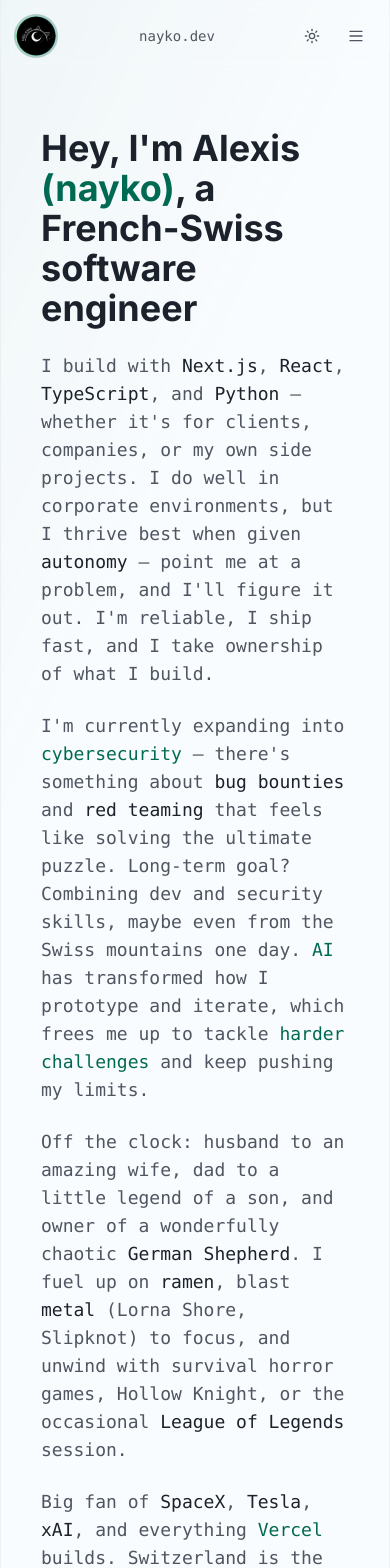
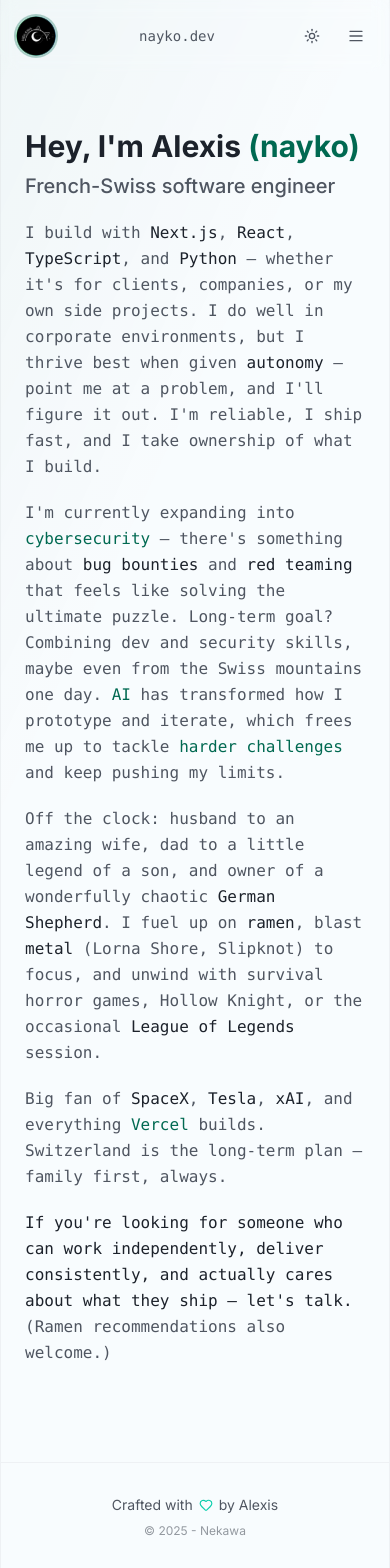
Before and after one commit to BakeNayk0/alexis-portfolio, a Next.js app: page /about in a window 390 px wide. Shown: the top 1568 px of the page. Built offline with nearby package versions, Linux system fonts and the light colour scheme.

Commit message:
fix: enhance about page UX for mobile
Improve title layout and add responsive styling for better mobile UX.

#VERCEL_SKIP

Co-authored-by: Nayk0 <9078122+BakeNayk0@users.noreply.github.com>

```diff
--- a/app/about/page.tsx
+++ b/app/about/page.tsx
@@ -1,12 +1,17 @@
 const About = () => {
   return (
-    <div className="flex flex-col h-full lg:flex-row px-6 gap-8">
-      <div className="px-2 max-w-3xl text-muted-foreground gap-6 text-lg flex w-full flex-col order-last lg:order-first font-mono">
-        <h1 className="text-4xl md:text-5xl text-foreground font-bold font-sans text-balance">
-          Hey, I'm Alexis <span className="text-primary">(nayko)</span>, a French-Swiss software engineer
-        </h1>
+    <div className="flex flex-col h-full lg:flex-row px-4 sm:px-6 lg:px-8 gap-8 max-w-4xl mx-auto">
+      <div className="text-muted-foreground gap-5 sm:gap-6 text-base sm:text-lg flex w-full flex-col font-mono">
+        <div className="space-y-2">
+          <h1 className="text-3xl sm:text-4xl md:text-5xl text-foreground font-bold font-sans">
+            Hey, I'm Alexis <span className="text-primary">(nayko)</span>
+          </h1>
+          <p className="text-xl sm:text-2xl md:text-3xl text-muted-foreground font-sans font-medium">
+            French-Swiss software engineer
+          </p>
+        </div>
 
-        <p>
+        <p className="leading-relaxed">
           I build with <span className="text-foreground font-medium">Next.js</span>,{" "}
           <span className="text-foreground font-medium">React</span>,{" "}
           <span className="text-foreground font-medium">TypeScript</span>, and{" "}
@@ -16,7 +21,7 @@ const About = () => {
           I'm reliable, I ship fast, and I take ownership of what I build.
         </p>
 
-        <p>
+        <p className="leading-relaxed">
           I'm currently expanding into <span className="text-primary font-medium">cybersecurity</span> — there's
           something about <span className="text-foreground font-medium">bug bounties</span> and{" "}
           <span className="text-foreground font-medium">red teaming</span> that feels like solving the ultimate puzzle.
@@ -26,7 +31,7 @@ const About = () => {
           limits.
         </p>
 
-        <p>
+        <p className="leading-relaxed">
           Off the clock: husband to an amazing wife, dad to a little legend of a son, and owner of a wonderfully chaotic{" "}
           <span className="text-foreground font-medium">German Shepherd</span>. I fuel up on{" "}
           <span className="text-foreground font-medium">ramen</span>, blast{" "}
@@ -35,7 +40,7 @@ const About = () => {
           <span className="text-foreground font-medium">League of Legends</span> session.
         </p>
 
-        <p>
+        <p className="leading-relaxed">
           Big fan of <span className="text-foreground font-medium">SpaceX</span>,{" "}
           <span className="text-foreground font-medium">Tesla</span>,{" "}
           <span className="text-foreground font-medium">xAI</span>, and everything{" "}
@@ -43,7 +48,7 @@ const About = () => {
           first, always.
         </p>
 
-        <p className="text-foreground">
+        <p className="text-foreground leading-relaxed">
           If you're looking for someone who can work independently, deliver consistently, and actually cares about what
           they ship — let's talk. <span className="text-muted-foreground">(Ramen recommendations also welcome.)</span>
         </p>
```
